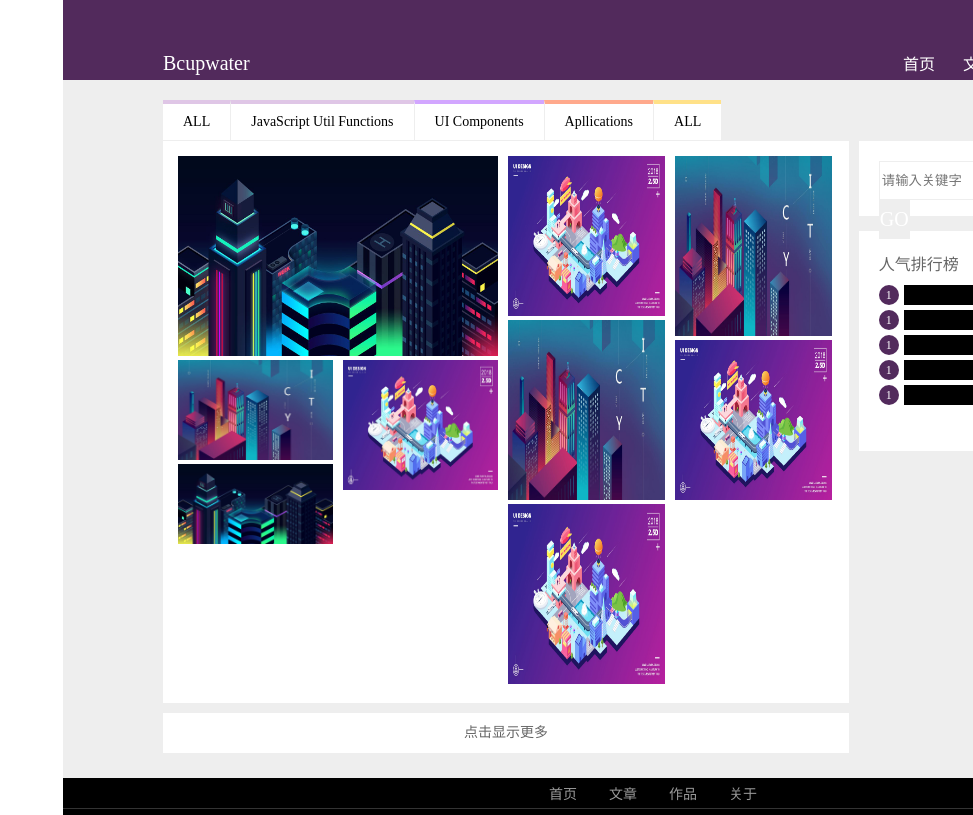
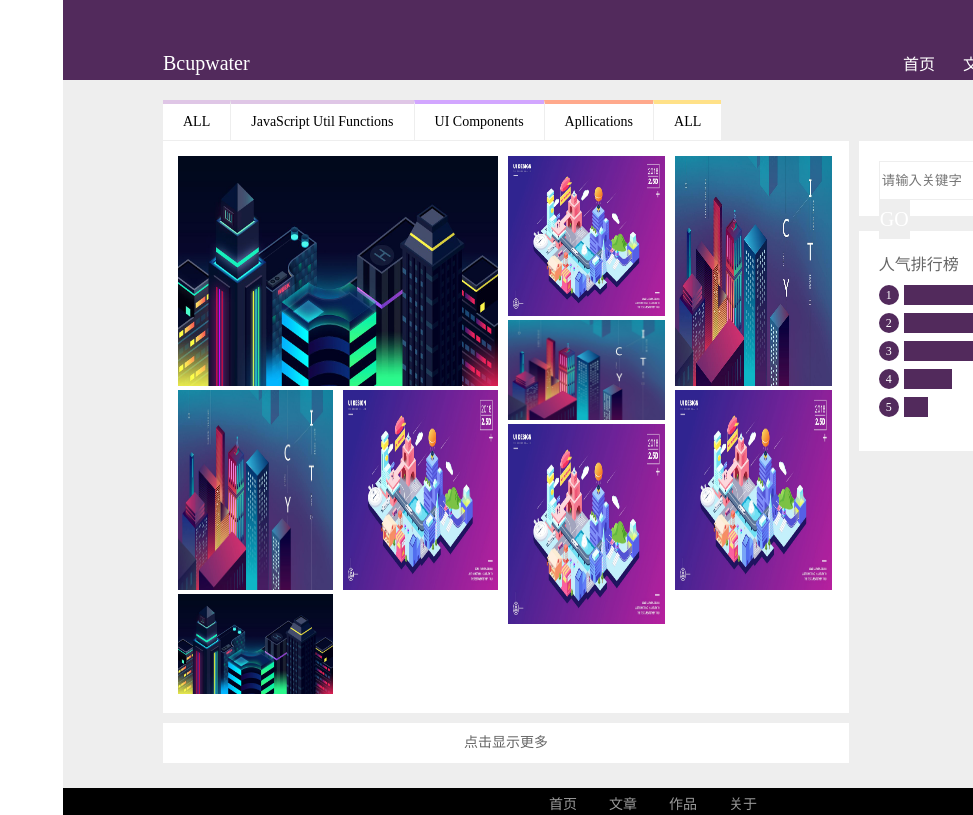
Before and after one commit to Bcupwater/IFE2015, a plain HTML site: page task0001/1.7/gallery.html in a window 1280 px wide. Shown: the top 815 px of the page, without its empty margins (307-1280 px from the left). Drawn offline with Linux system fonts and the light colour scheme.

Commit message:
1.7 完成

```diff
--- a/task0001/1.7/css/main.css
+++ b/task0001/1.7/css/main.css
@@ -576,6 +576,26 @@ a {
     float: left;
 }
 
+.galleryContext .galleryMain .waterfallsFlow .block img {
+    width: 100%;
+}
+
+.galleryContext .galleryMain .waterfallsFlow .block .imgHeightLev1 {
+    height: 230px;
+}
+
+.galleryContext .galleryMain .waterfallsFlow .block .imgHeightLev2 {
+    height: 200px;
+}
+
+.galleryContext .galleryMain .waterfallsFlow .block .imgHeightLev3 {
+    height: 160px;
+}
+
+.galleryContext .galleryMain .waterfallsFlow .block .imgHeightLev4 {
+    height: 100px;
+}
+
 .galleryContext .galleryMain .rightBar {
     width: 29%;
     float: right;
@@ -615,7 +635,7 @@ a {
     overflow: hidden;
     width: 100%;
     height: 20px;
-    margin-bottom: 5px;
+    margin-bottom: 8px;
 }
 
 .galleryContext .galleryMain .rightBar .rank p {
@@ -640,13 +660,43 @@ a {
 
 .galleryContext .galleryMain .rightBar .rank .rankRoll .rankColor {
     height: 20px;
-    width: 150px;
-    background-color: black;
+    width: 120px;
     float: left;
+}
+
+.galleryContext .galleryMain .rightBar .rank .rankRoll .rankColor .rankBar1 {
+    height: 100%;
+    width: 100%;
+    background-color: #522a5c;
+}
+
+.galleryContext .galleryMain .rightBar .rank .rankRoll .rankColor .rankBar2 {
+    height: 100%;
+    width: 80%;
+    background-color: #522a5c;
+}
+
+.galleryContext .galleryMain .rightBar .rank .rankRoll .rankColor .rankBar3 {
+    height: 100%;
+    width: 60%;
+    background-color: #522a5c;
+}
+
+.galleryContext .galleryMain .rightBar .rank .rankRoll .rankColor .rankBar4 {
+    height: 100%;
+    width: 40%;
+    background-color: #522a5c;
+}
+
+.galleryContext .galleryMain .rightBar .rank .rankRoll .rankColor .rankBar5 {
+    height: 100%;
+    width: 20%;
+    background-color: #522a5c;
 }
 
 .galleryContext .galleryMain .rightBar .rank .rankRoll .rankName {
     height: 20px;
+    font-size: 14px;
     line-height: 20px;
     margin-left: 10px;
     float: left;
--- a/task0001/1.7/gallery.html
+++ b/task0001/1.7/gallery.html
@@ -43,23 +43,23 @@
                 <div class="waterfallsFlow">
                     <div class="block">
                         <div class="leftBlock">
-                            <img src="img/city2.jpg" style="width: 320px; height: 200px;" />
+                            <img src="img/city2.jpg" class="imgHeightLev1" />
                             <div class="leftLeftBlock">
-                                <img src="img/city1.jpg" style="width: 155px; height: 100px;" />
-                                <img src="img/city2.jpg" style="width: 155px; height: 80px;" />
+                                <img src="img/city1.jpg" class="imgHeightLev2"  />
+                                <img src="img/city2.jpg" class="imgHeightLev4"  />
                             </div>
                             <div class="leftRightBlock">
-                                    <img src="img/city3.jpg" style="width: 155px; height: 130px;" />
+                                    <img src="img/city3.jpg" class="imgHeightLev2"  />
                             </div>
                         </div>
                         <div class="centerBlock">
-                            <img src="img/city3.jpg" style="width: 157px; height: 160px;" />
-                            <img src="img/city1.jpg" style="width: 157px; height: 180px;" />
-                            <img src="img/city3.jpg" style="width: 157px; height: 180px;" />
+                            <img src="img/city3.jpg" class="imgHeightLev3"  />
+                            <img src="img/city1.jpg" class="imgHeightLev4"  />
+                            <img src="img/city3.jpg" class="imgHeightLev2"  />
                         </div>
                         <div class="rightBlock">
-                            <img src="img/city1.jpg" style="width: 157px; height: 180px;" />
-                            <img src="img/city3.jpg" style="width: 157px; height: 160px;" />
+                            <img src="img/city1.jpg" class="imgHeightLev1" />
+                            <img src="img/city3.jpg" class="imgHeightLev2"  />
                         </div>
                     </div>
                 </div>
@@ -72,28 +72,38 @@
                         <p>人气排行榜</p>
                         <div class="rankRoll">
                             <div class="rankNum">1</div>
-                            <div class="rankColor"></div>
-                            <div class="rankName">ui.tree</div>
+                            <div class="rankColor">
+                                <div class="rankBar1"></div>
+                            </div>
+                            <div class="rankName">Ui.tree</div>
                         </div>
                         <div class="rankRoll">
-                            <div class="rankNum">1</div>
-                            <div class="rankColor"></div>
-                            <div class="rankName">ui.tree</div>
+                            <div class="rankNum">2</div>
+                            <div class="rankColor">
+                                <div class="rankBar2"></div>
+                            </div>
+                            <div class="rankName">Util.trim</div>
                         </div>
                         <div class="rankRoll">
-                            <div class="rankNum">1</div>
-                            <div class="rankColor"></div>
-                            <div class="rankName">ui.tree</div>
+                            <div class="rankNum">3</div>
+                            <div class="rankColor">
+                                <div class="rankBar3"></div>
+                            </div>
+                            <div class="rankName">app.todo</div>
                         </div>
                         <div class="rankRoll">
-                            <div class="rankNum">1</div>
-                            <div class="rankColor"></div>
-                            <div class="rankName">ui.tree</div>
+                            <div class="rankNum">4</div>
+                            <div class="rankColor">
+                                <div class="rankBar4"></div>
+                            </div>
+                            <div class="rankName">Ui.tab</div>
                         </div>
                         <div class="rankRoll">
-                            <div class="rankNum">1</div>
-                            <div class="rankColor"></div>
-                            <div class="rankName">ui.tree</div>
+                            <div class="rankNum">5</div>
+                            <div class="rankColor">
+                                <div class="rankBar5"></div>
+                            </div>
+                            <div class="rankName">Util.AddClass</div>
                         </div>
                     </div>
                 </div>
```
